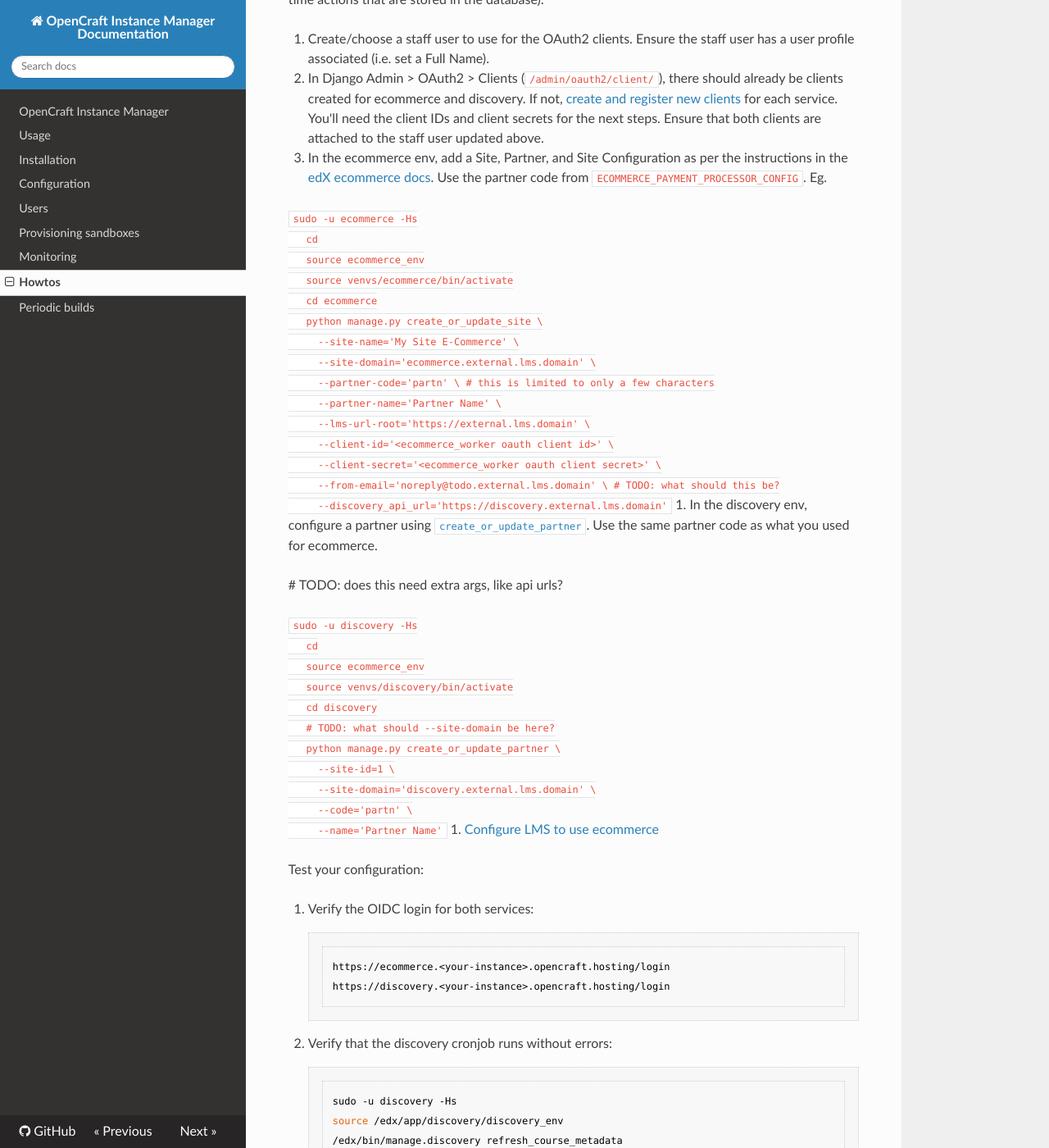
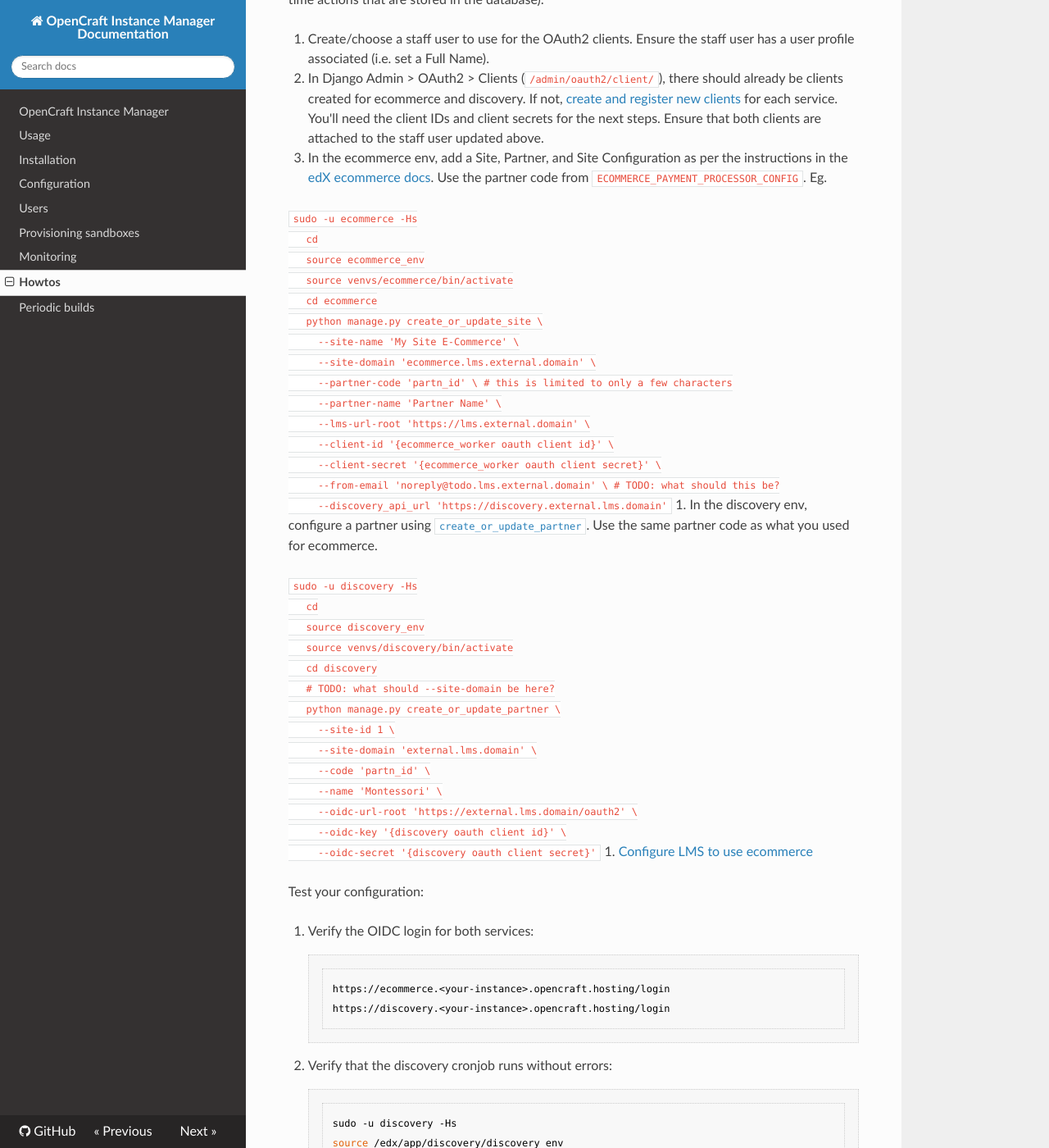
Before and after one commit to open-craft/opencraft, an MkDocs documentation site: the page built from documentation/howtos.md, in a window 1280 px wide and 1400 px high, scrolled down 1102 px. Shown: the whole window at 82% size. Built offline with MkDocs 1.6.1, drawn with Linux system fonts in a browser that asks for light colours; nearby versions of some CDN libraries.

Commit message:
update discovery config

````diff
--- a/documentation/howtos.md
+++ b/documentation/howtos.md
@@ -73,34 +73,35 @@
    source venvs/ecommerce/bin/activate
    cd ecommerce
    python manage.py create_or_update_site \
-     --site-name='My Site E-Commerce' \
-     --site-domain='ecommerce.external.lms.domain' \
-     --partner-code='partn' \ # this is limited to only a few characters
-     --partner-name='Partner Name' \
-     --lms-url-root='https://external.lms.domain' \
-     --client-id='<ecommerce_worker oauth client id>' \
-     --client-secret='<ecommerce_worker oauth client secret>' \
-     --from-email='noreply@todo.external.lms.domain' \ # TODO: what should this be?
-     --discovery_api_url='https://discovery.external.lms.domain'
+     --site-name 'My Site E-Commerce' \
+     --site-domain 'ecommerce.lms.external.domain' \
+     --partner-code 'partn_id' \ # this is limited to only a few characters
+     --partner-name 'Partner Name' \
+     --lms-url-root 'https://lms.external.domain' \
+     --client-id '{ecommerce_worker oauth client id}' \
+     --client-secret '{ecommerce_worker oauth client secret}' \
+     --from-email 'noreply@todo.lms.external.domain' \ # TODO: what should this be?
+     --discovery_api_url 'https://discovery.external.lms.domain'
    ```
 1. In the discovery env, configure a partner using
    [`create_or_update_partner`](https://github.com/edx/course-discovery/blob/master/course_discovery/apps/core/management/commands/create_or_update_partner.py).
    Use the same partner code as what you used for ecommerce.
 
-   # TODO: does this need extra args, like api urls?
-
    ```
    sudo -u discovery -Hs
    cd
-   source ecommerce_env
+   source discovery_env
    source venvs/discovery/bin/activate
    cd discovery
    # TODO: what should --site-domain be here?
    python manage.py create_or_update_partner \
-     --site-id=1 \
-     --site-domain='discovery.external.lms.domain' \
-     --code='partn' \
-     --name='Partner Name'
+     --site-id 1 \
+     --site-domain 'external.lms.domain' \
+     --code 'partn_id' \
+     --name 'Montessori' \
+     --oidc-url-root 'https://external.lms.domain/oauth2' \
+     --oidc-key '{discovery oauth client id}' \
+     --oidc-secret '{discovery oauth client secret}'
    ```
 1. [Configure LMS to use ecommerce](http://edx.readthedocs.io/projects/edx-installing-configuring-and-running/en/latest/ecommerce/install_ecommerce.html#switch-from-shoppingcart-to-e-commerce)
 
````
